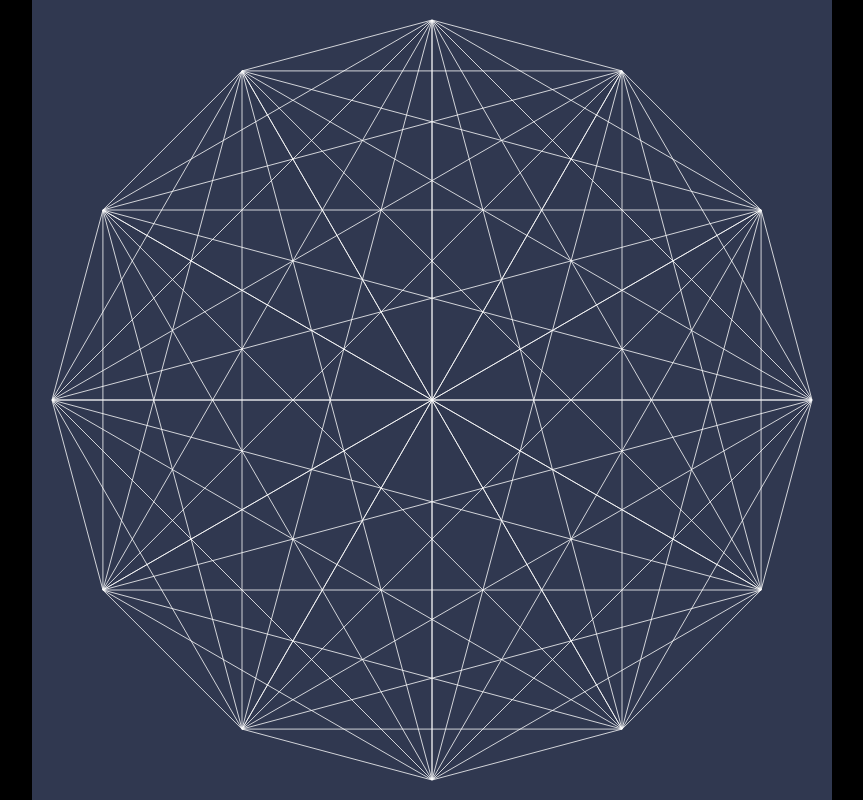
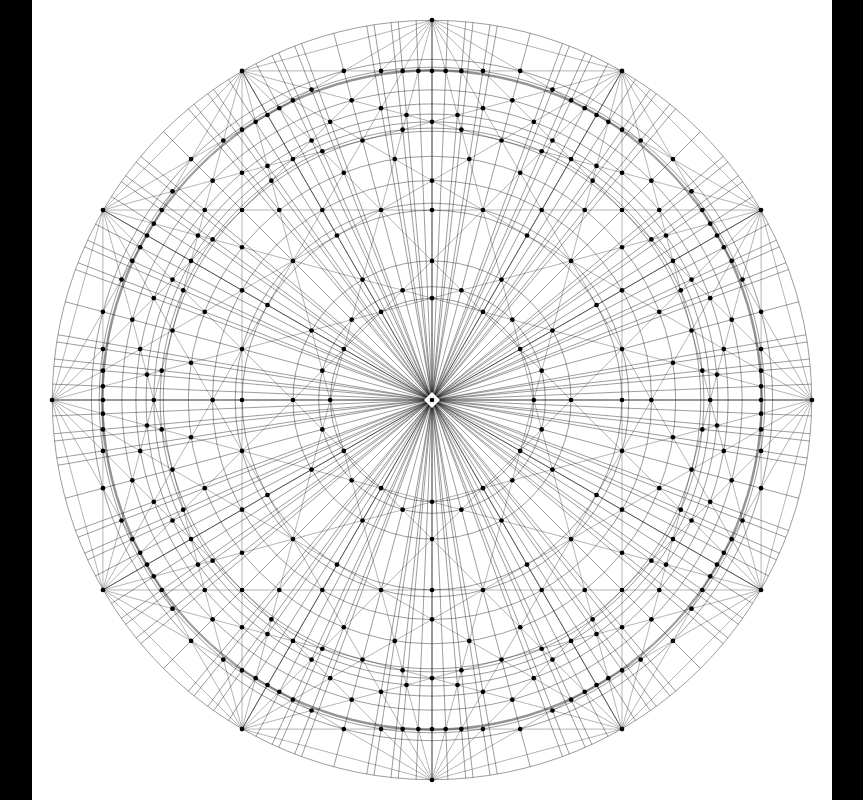
Before and after one commit to dopplerreflect/starts-with-a, a SvelteKit app: page /12 in a window 1280 px wide. Shown: the whole page, without its empty margins (208-1071 px from the left). Built offline with nearby package versions, Linux system fonts and the light colour scheme.

Commit message:
12: got framework done

```diff
--- a/src/routes/12/+page.svelte
+++ b/src/routes/12/+page.svelte
@@ -1,9 +1,21 @@
 <script lang="ts">
-	import { arrayMap, radialPoint, viewBox } from '$lib/geometry';
+	import { arrayMap, intersection, radialPoint, radialPointString, viewBox } from '$lib/geometry';
 	import Background from '$lib/components/Background.svelte';
+	import { onMount } from 'svelte';
+	import { useZoomableViewbox } from '$lib/use-zoomable-viewbox';
+	import { useSaveFile } from '$lib/save-svg';
+	import PathBuilder from '$lib/components/PathBuilder.svelte';
 
+	let svg: SVGSVGElement;
+	onMount(() => {
+		const unmountZoomable = useZoomableViewbox(svg);
+		const unmountSaveFile = useSaveFile(svg);
+		return () => {
+			unmountZoomable();
+			unmountSaveFile();
+		};
+	});
 	const size = 2 ** 10;
-
 	const r = (size / 2) * 0.95;
 
 	const angles = arrayMap(12, (n) => 30 * n - 90);
@@ -23,12 +35,60 @@
 		.flat(2);
 
 	const paths = lines.map((line) => `M${line[0].x} ${line[0].y}L${line[1].x} ${line[1].y}`);
-	console.log(lines);
+
+	const intersections = [
+		...new Set(
+			lines
+				.map((l1, i) =>
+					lines.slice(i + 1, lines.length).map((l2, j) => {
+						return intersection(l1 as Line, l2 as Line);
+					})
+				)
+				.flat()
+				.filter((p) => Math.sqrt(p.x ** 2 + p.y ** 2) <= r)
+				.map((i) => JSON.stringify(i))
+		)
+	].map((s) => JSON.parse(s));
+
+	const radii = [
+		...new Set(intersections.map((i) => Math.round(Math.sqrt(i.x ** 2 + i.y ** 2))))
+	].sort((a, b) => a - b);
+
+	const iAngles = [
+		...new Set(
+			intersections.map((i) => Number((Math.atan2(i.x, i.y) * (180 / Math.PI)).toFixed(1)))
+		)
+	].sort((a, b) => a - b);
 </script>
 
-<svg id="12" viewBox={viewBox(size)}>
-	<Background {size} fill={`hsl(225, 25%, 25%)`} />
-	{#each paths as path}
-		<path d={path} stroke="white" />
-	{/each}
+<svg bind:this={svg} id="12" viewBox={viewBox(size)}>
+	<Background {size} fill={`hsl(225, 25%, 100%)`} />
+	<g stroke-width={size / 2 ** 11} font-size={size / 2 ** 7}>
+		<!-- {#each radii as r, i}
+			<circle {r} stroke={`hsl(0, 0%, 50%)`} fill="none" />
+			<text x={0} y={r}>{i}</text>
+		{/each} -->
+		{#each paths as path}
+			<path d={path} stroke={`hsl(300, 0%, 25%)`} />
+		{/each}
+		<!-- {#each iAngles as a, i}
+			<path d={`M0 0L${radialPointString(a, r)}`} stroke={`hsl(0, 0%, 50%)`} />
+			<text
+				x={radialPoint(a, r + size / 2 ** 6).x}
+				y={radialPoint(a, r + size / 2 ** 6).y}
+				text-anchor="middle"
+				alignment-baseline="middle"
+				fill="black">{i}</text
+			>
+		{/each} -->
+		<PathBuilder angles={iAngles} {radii} stroke="black" />
+		{#each intersections as intersection}
+			<circle
+				cx={intersection.x}
+				cy={intersection.y}
+				r={(3 * size) / 2 ** 10}
+				fill={`hsl(60, 0%, 0%)`}
+			/>
+		{/each}
+	</g>
 </svg>
```
